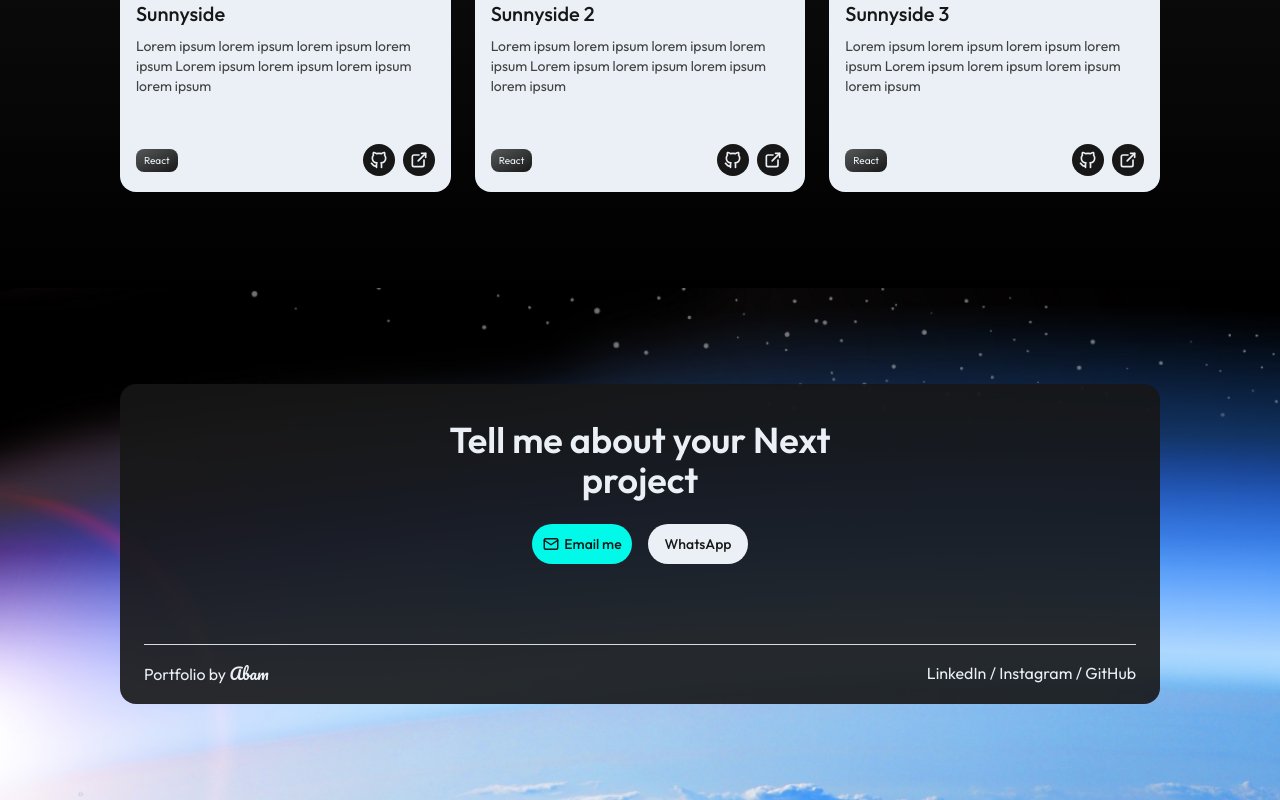
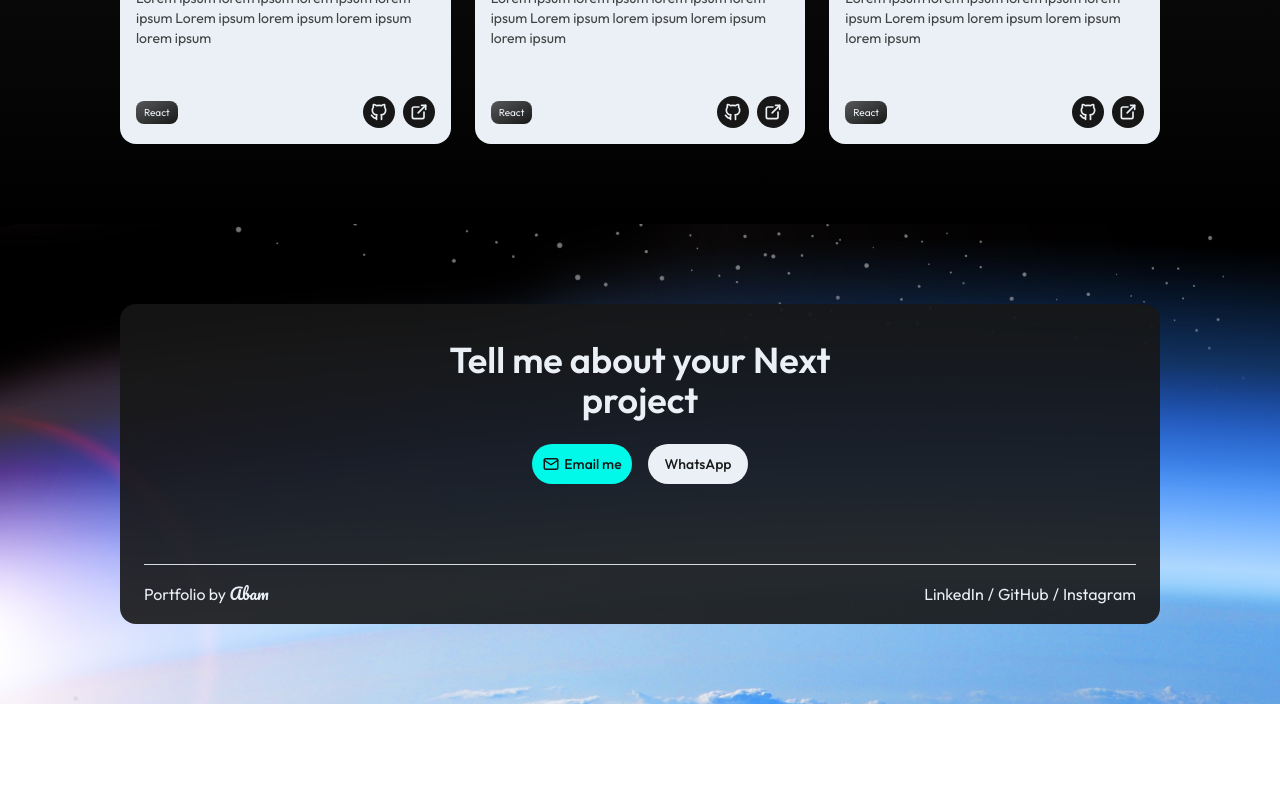
Before and after one commit to Zulfaabam/portfolio-v2, a Next.js app: page / in a window 1280 px wide. Shown: the part 1688-2488 px from the top of the page. After the commit the page ends 2392 px from the top, so only its background shows below. Built offline with nearby package versions, Linux system fonts and the light colour scheme.

Commit message:
socmed link

```diff
--- a/src/components/Lists.ts
+++ b/src/components/Lists.ts
@@ -121,39 +121,6 @@ export const toolLists = [
   },
 ];
 
-export const socmedLists = [
-  {
-    title: 'LinkedIn',
-    link: 'https://www.linkedin.com/in/zulfa-fatah-akbar-ahmad/',
-    src: 'https://i.ibb.co/wzK5Jnd/linkedin-icon.png',
-    alt: 'LinkedIn icon',
-  },
-  {
-    title: 'Github',
-    link: 'https://github.com/Zulfaabam',
-    src: 'https://i.ibb.co/tmjnwZq/github-icon.png',
-    alt: 'Github icon',
-  },
-  {
-    title: 'Facebook',
-    link: 'https://www.facebook.com/zulfafatah.akbarahmad/',
-    src: 'https://i.ibb.co/Wx9tJhK/facebook-icon.png',
-    alt: 'Facebook icon',
-  },
-  {
-    title: 'Instagram',
-    link: 'https://www.instagram.com/zfaabam/',
-    src: 'https://i.ibb.co/41fYsJz/instagram-icon.png',
-    alt: 'Instagram icon',
-  },
-  {
-    title: 'Twitter',
-    link: 'https://twitter.com/zabamz1',
-    src: 'https://i.ibb.co/TrtQrG2/twitter-icon.png',
-    alt: 'Twitter icon',
-  },
-];
-
 export const dataLists = [
   {
     content: 'Email',
--- a/src/components/section.tsx
+++ b/src/components/section.tsx
@@ -11,7 +11,7 @@ export default function Section({ children, id, className }: SectionProps) {
   return (
     <section
       className={cn(
-        'mx-auto max-w-screen-lg px-4 py-12 lg:px-0 xl:max-w-[1040px] xl:py-24',
+        'mx-auto max-w-screen-lg px-4 py-12 lg:px-0 xl:max-w-[1040px] xl:py-20',
         className,
       )}
       id={id}
--- a/src/components/tell-me.tsx
+++ b/src/components/tell-me.tsx
@@ -1,6 +1,7 @@
 import { fontPacifico } from '@/lib/fonts';
 import Section from './section';
 import { IconMail } from '@tabler/icons-react';
+import { socmedList } from '@/lib/consts';
 
 export default function TellMeSection() {
   return (
@@ -24,9 +25,20 @@ export default function TellMeSection() {
           <p>
             Portfolio by <span className={`${fontPacifico}`}>Abam</span>
           </p>
-          <div>
-            <a href=''>LinkedIn</a> / <a href=''>Instagram</a> /{' '}
-            <a href=''>GitHub</a>
+          <div className='flex items-center gap-1'>
+            {socmedList.map((soc, idx) => (
+              <div key={soc.title} className='flex items-center gap-1'>
+                <a
+                  href={soc.link}
+                  target='_blank'
+                  rel='noopener noreferrer'
+                  className='transition-all duration-300 hover:text-primary'
+                >
+                  {soc.title}
+                </a>
+                {idx !== socmedList.length - 1 ? ' / ' : ''}
+              </div>
+            ))}
           </div>
         </div>
       </div>
--- /dev/null
+++ b/src/lib/consts.ts
@@ -0,0 +1,20 @@
+export const socmedList = [
+  {
+    title: 'LinkedIn',
+    link: 'https://www.linkedin.com/in/zulfa-fatah-akbar-ahmad/',
+    src: 'https://i.ibb.co/wzK5Jnd/linkedin-icon.png',
+    alt: 'LinkedIn icon',
+  },
+  {
+    title: 'GitHub',
+    link: 'https://github.com/Zulfaabam',
+    src: 'https://i.ibb.co/tmjnwZq/github-icon.png',
+    alt: 'Github icon',
+  },
+  {
+    title: 'Instagram',
+    link: 'https://www.instagram.com/zfaabam/',
+    src: 'https://i.ibb.co/41fYsJz/instagram-icon.png',
+    alt: 'Instagram icon',
+  },
+];
```
